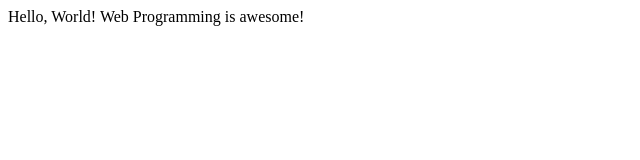
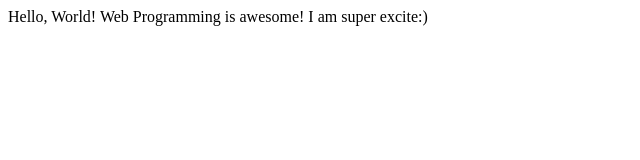
Before and after one commit to kafi-anan-rafi/WebProgramming-Lecture1, a plain HTML site: page index.html in a window 1280 px wide. Shown: the whole page, without its empty margins (0-640 px from the left). Drawn offline with Linux system fonts and the light colour scheme.

Commit message:
I am super excited

```diff
--- a/index.html
+++ b/index.html
@@ -8,5 +8,6 @@
 <body>
     Hello, World!
     Web Programming is awesome!
+    I am super excite:)
 </body>
 </html>
```
